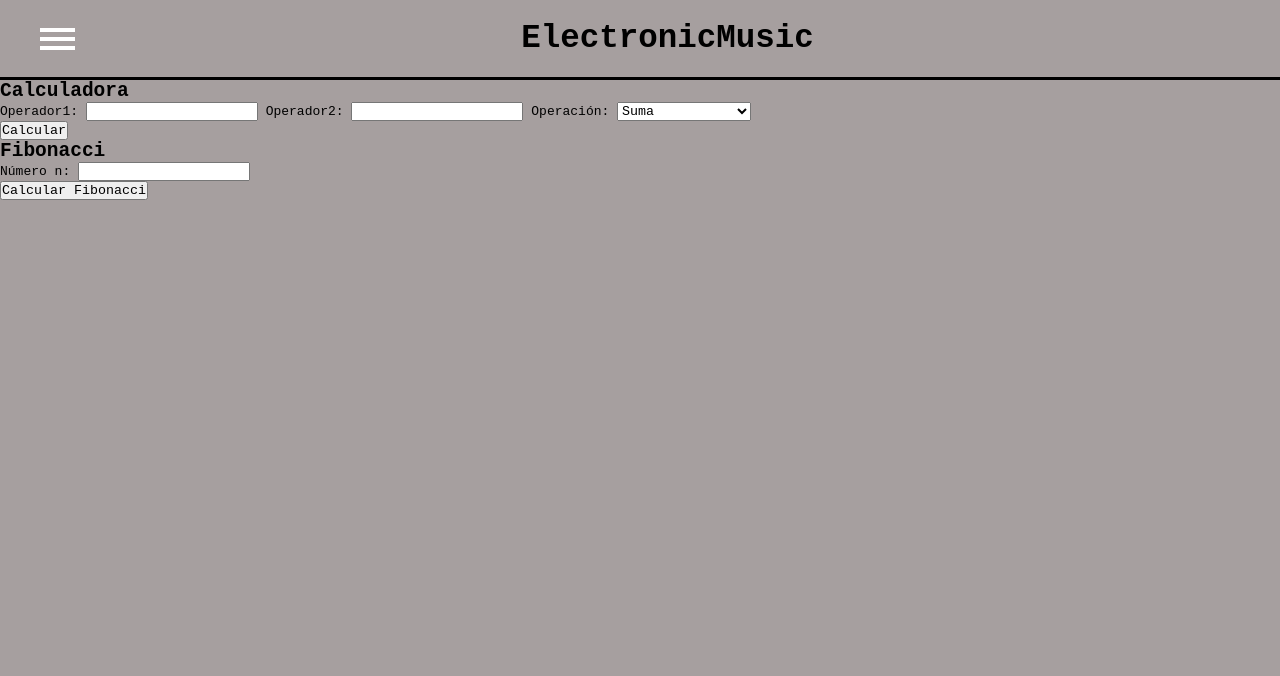
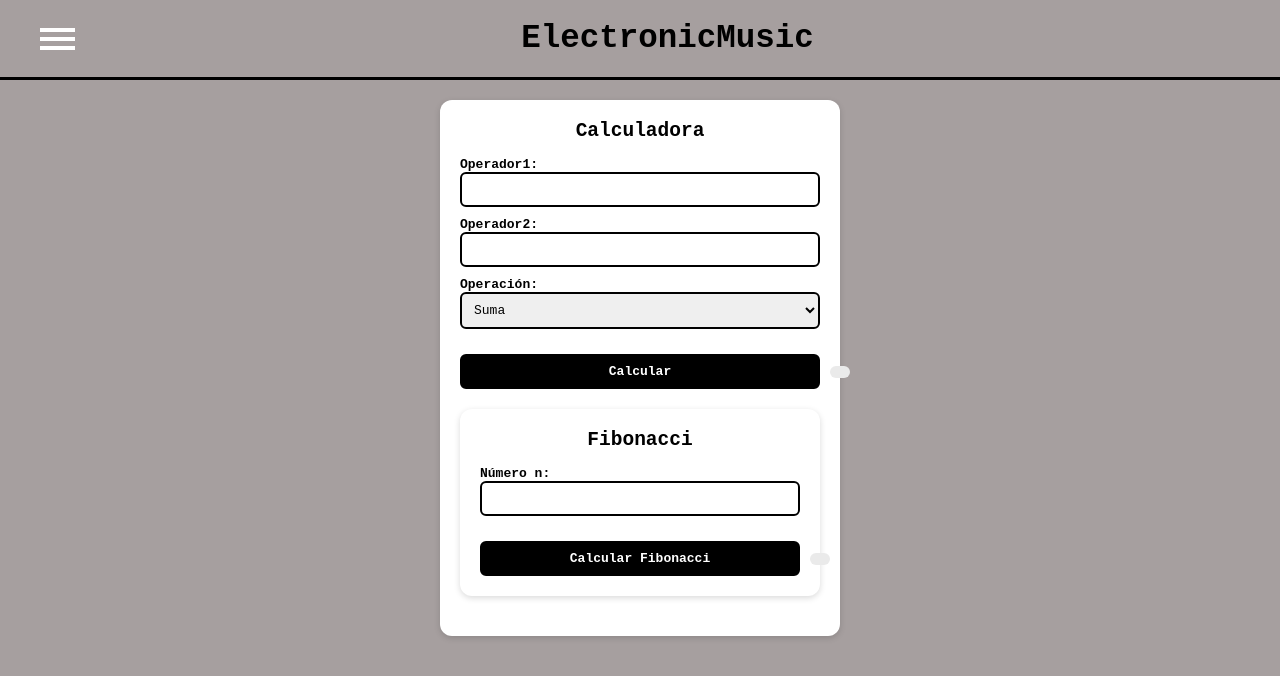
Before and after one commit to Dan208483/ME, a plain HTML site: page calculadora.html in a window 1280 px wide. Drawn offline with Linux system fonts and the light colour scheme.

Commit message:
Update styles.css

```diff
--- a/styles.css
+++ b/styles.css
@@ -163,3 +163,65 @@ header h1 {
 .contact-form button:hover {
     transform: scale(1.05);
 }
+.calculadora-form, .fibonacci-form {
+    background: #fff;
+    margin: 20px auto;
+    padding: 20px;
+    border-radius: 12px;
+    box-shadow: 0 2px 6px rgba(0,0,0,0.15);
+    max-width: 400px;
+}
+
+.calculadora-form h2, .fibonacci-form h2 {
+    text-align: center;
+    margin-bottom: 15px;
+}
+
+.calculadora-form label, .fibonacci-form label {
+    display: block;
+    margin-top: 10px;
+    font-weight: bold;
+}
+
+.calculadora-form input,
+.calculadora-form select,
+.fibonacci-form inout,
+button {
+    width: 100%;
+    padding: 8px;
+    margin-top: 5gx;
+    border: 2px solid #000;
+    border-radius: 6px;
+    font-size: 1rem;
+}
+
+button {
+    margin-top: 10px;
+    background: #000;
+    color: #fff;
+    font-weight: bold;
+    cursor: pointer;
+    transition: transform .2s;
+}
+
+button:hover {
+    transform: scale(1.05);
+}
+
+.resultado-linea {
+    display: flex;
+    align-items: center;
+    gap: 10px;
+    margin-top: 15px;
+}
+
+.resultado-linea button {
+    flex-shrink: 0;
+}
+
+.resultado-linea label {
+    font-weight: bold;
+    background: #eaeaea;
+    padding: 6px 10px;
+    border-radius: 6px;
+}
```
